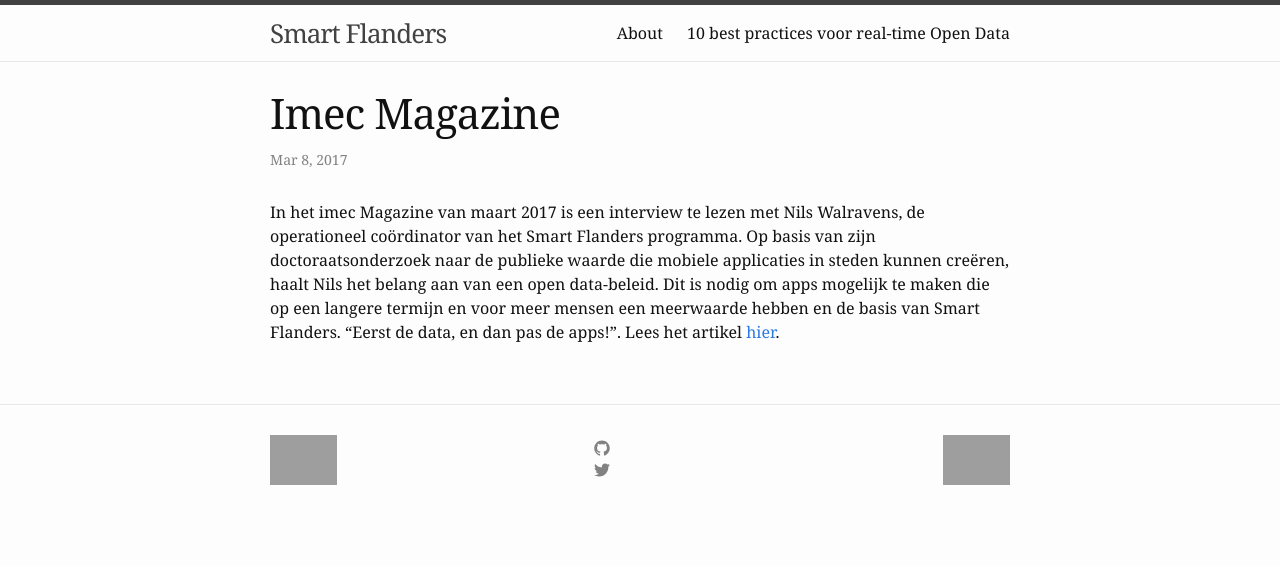
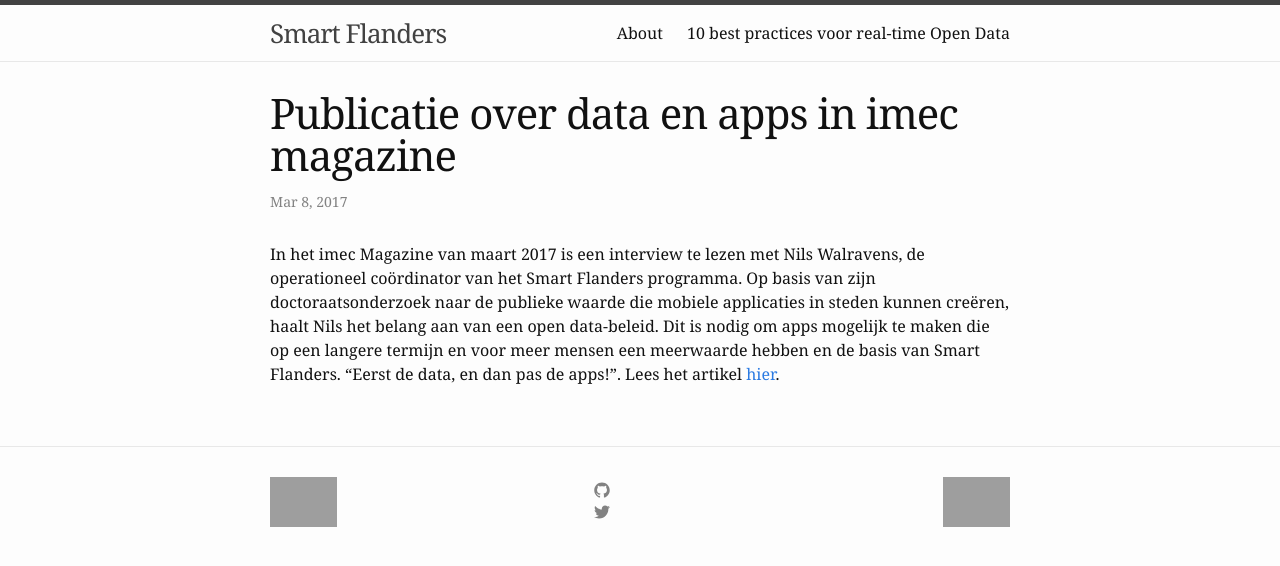
Before and after one commit to smartflanders/smartflanders.github.io, a Jekyll site: the page built from _posts/2017-03-08-imec-magazine.md, in a window 1280 px wide, cut to the strip 0-566 px from the top of the page. Built offline with Jekyll 4.4.1, drawn with Linux system fonts in a browser that asks for light colours; our own code applies the rules of GitHub Pages for plain Markdown files; grey boxes are pictures that could not be loaded.

Commit message:
Update 2017-03-08-imec-magazine.md

```diff
--- a/_posts/2017-03-08-imec-magazine.md
+++ b/_posts/2017-03-08-imec-magazine.md
@@ -1 +1,6 @@
+---
+title: Publicatie over data en apps in imec magazine
+layout: post
+category: opinie
+---
 In het imec Magazine van maart 2017 is een interview te lezen met Nils Walravens, de operationeel coördinator van het Smart Flanders programma. Op basis van zijn doctoraatsonderzoek naar de publieke waarde die mobiele applicaties in steden kunnen creëren, haalt Nils het belang aan van een open data-beleid. Dit is nodig om apps mogelijk te maken die op een langere termijn en voor meer mensen een meerwaarde hebben en de basis van Smart Flanders. "Eerst de data, en dan pas de apps!". Lees het artikel [hier](http://magazine.imec.be/data/116/reader/reader.html?t=1488980468235#!preferred/1/package/116/pub/122/page/7).
```
